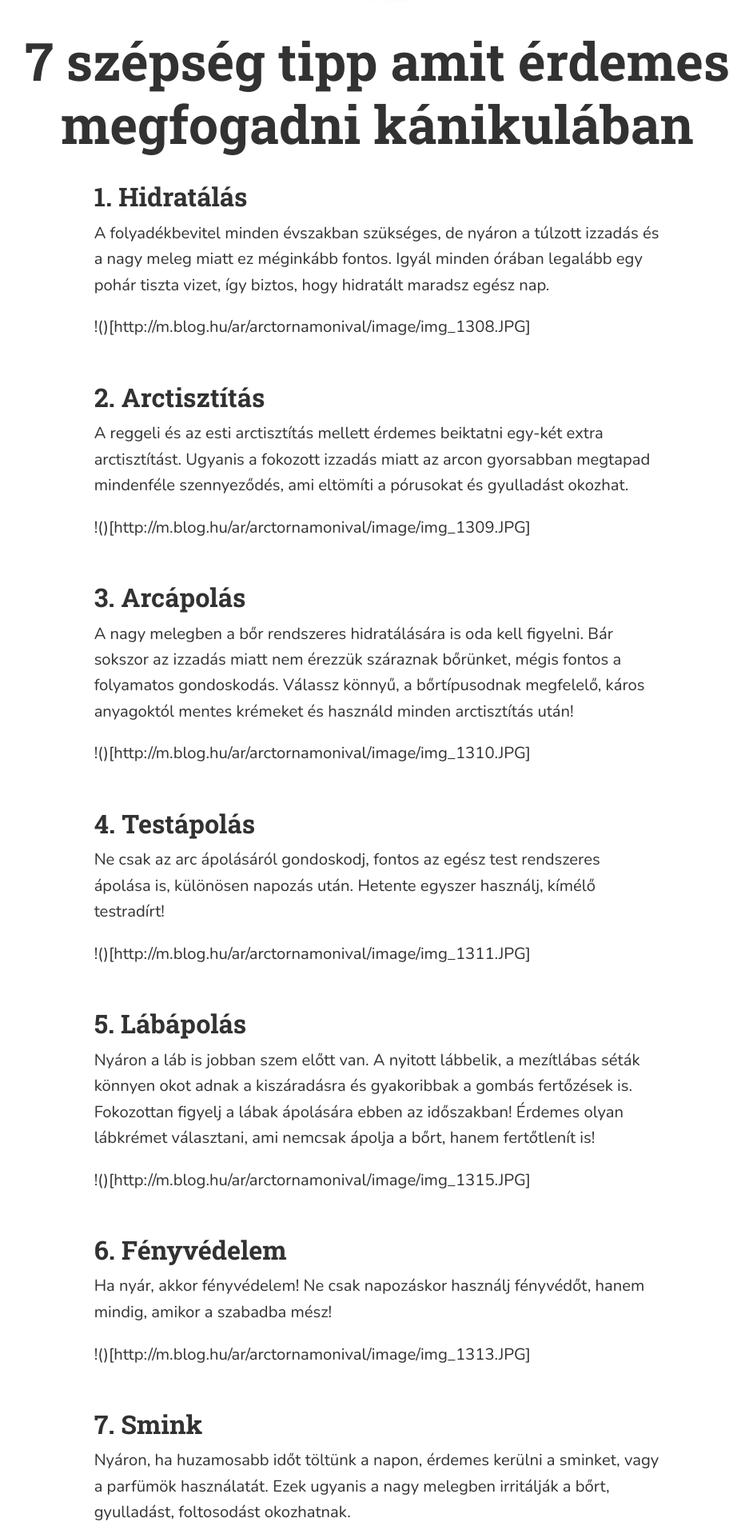
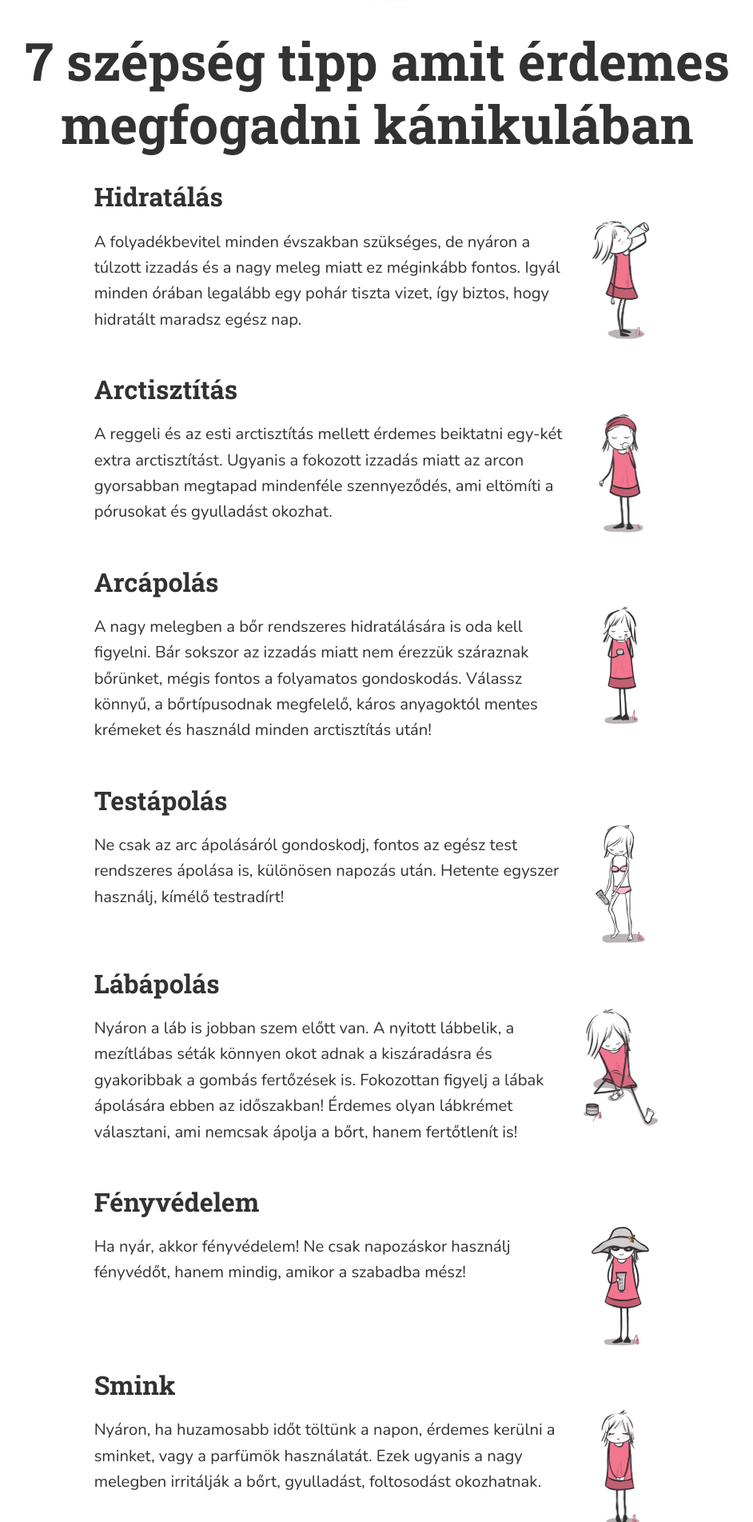
Before and after one commit to monikamudra/arctorna, a Jekyll site: the page built from _posts/2017-07-17-7-szepseg-tipp-amire-erdemes-odafigyelni-kanikulaban.md, in a window 1280 px wide. Shown: the part 556-2459 px from the top of the page at 80% size, without its empty margins (168-1110 px from the left). Built offline with Jekyll 4.4.1, drawn with Linux system fonts in a browser that asks for light colours; some of the changed text lies outside the part shown.

Commit message:
Set image layout for the "7 szepseg tipp…" post

```diff
--- a/_posts/2017-07-17-7-szepseg-tipp-amire-erdemes-odafigyelni-kanikulaban.md
+++ b/_posts/2017-07-17-7-szepseg-tipp-amire-erdemes-odafigyelni-kanikulaban.md
@@ -1,64 +1,80 @@
 ---
-title: 7 szépség tipp amit érdemes megfogadni&nbsp;kánikulában
+title: 7 szépség tipp amit érdemes megfogadni kánikulában
 image: /assets/images/posts/7-szepseg-tipp-amire-erdemes-odafigyelni-kanikulaban-social.jpg
 description: >-
   Nyáron a nagy melegben fontos odafigyelni néhány alapvető dologra, hogy
   ilyenkor is szépek mardhassunk.
 ---
 
-## 1. Hidratálás
+
+## Hidratálás
+{: style="clear: both"}
+
+![](/assets/images/posts/7-szepseg-tipp-amire-erdemes-odafigyelni-kanikulaban/1.jpg){: .u-SmallImage}
+{: style="width: 100px; float: right; text-align: center"}
 
 A folyadékbevitel minden évszakban szükséges, de nyáron a túlzott izzadás és a
 nagy meleg miatt ez méginkább fontos. Igyál minden órában legalább egy pohár
 tiszta vizet, így biztos, hogy hidratált maradsz egész nap.
 
-!()[http://m.blog.hu/ar/arctornamonival/image/img_1308.JPG]
 
-## 2. Arctisztítás
+## Arctisztítás
+{: style="clear: both"}
+
+![](/assets/images/posts/7-szepseg-tipp-amire-erdemes-odafigyelni-kanikulaban/2.jpg){: .u-SmallImage}
+{: style="width: 100px; float: right; text-align: center"}
 
 A reggeli és az esti arctisztítás mellett érdemes beiktatni egy-két extra
 arctisztítást. Ugyanis a fokozott izzadás miatt az arcon gyorsabban megtapad
 mindenféle szennyeződés, ami eltömíti a pórusokat és gyulladást okozhat.
 
-!()[http://m.blog.hu/ar/arctornamonival/image/img_1309.JPG]
+## Arcápolás
+{: style="clear: both"}
 
-## 3. Arcápolás
-
+![](/assets/images/posts/7-szepseg-tipp-amire-erdemes-odafigyelni-kanikulaban/3.jpg){: .u-SmallImage}
+{: style="width: 100px; float: right; text-align: center"}
 
 A nagy melegben a bőr rendszeres hidratálására is oda kell figyelni. Bár sokszor
 az izzadás miatt nem érezzük száraznak bőrünket, mégis fontos a folyamatos
 gondoskodás. Válassz könnyű, a bőrtípusodnak megfelelő, káros anyagoktól mentes
 krémeket és használd minden arctisztítás után!
 
-!()[http://m.blog.hu/ar/arctornamonival/image/img_1310.JPG]
 
-## 4. Testápolás
+## Testápolás
+{: style="clear: both"}
+
+![](/assets/images/posts/7-szepseg-tipp-amire-erdemes-odafigyelni-kanikulaban/4.jpg){: .u-SmallImage}
+{: style="width: 100px; float: right; text-align: center"}
 
 Ne csak az arc ápolásáról gondoskodj, fontos az egész test rendszeres ápolása
 is, különösen napozás után. Hetente egyszer használj, kímélő testradírt!
 
-!()[http://m.blog.hu/ar/arctornamonival/image/img_1311.JPG]
+## Lábápolás
+{: style="clear: both"}
 
-## 5. Lábápolás
+![](/assets/images/posts/7-szepseg-tipp-amire-erdemes-odafigyelni-kanikulaban/5.jpg){: .u-SmallImage}
+{: style="width: 100px; float: right; text-align: center"}
 
 Nyáron a láb is jobban szem előtt van. A nyitott lábbelik, a mezítlábas séták
 könnyen okot adnak a kiszáradásra és gyakoribbak a gombás fertőzések is.
 Fokozottan figyelj a lábak ápolására ebben az időszakban! Érdemes olyan
 lábkrémet választani, ami nemcsak ápolja a bőrt, hanem fertőtlenít is!
 
-!()[http://m.blog.hu/ar/arctornamonival/image/img_1315.JPG]
+## Fényvédelem
+{: style="clear: both"}
 
-## 6. Fényvédelem
+![](/assets/images/posts/7-szepseg-tipp-amire-erdemes-odafigyelni-kanikulaban/6.jpg){: .u-SmallImage}
+{: style="width: 100px; float: right; text-align: center"}
 
 Ha nyár, akkor fényvédelem! Ne csak napozáskor használj fényvédőt, hanem mindig,
 amikor a szabadba mész!
 
-!()[http://m.blog.hu/ar/arctornamonival/image/img_1313.JPG]
+## Smink
+{: style="clear: both"}
 
-## 7. Smink
+![](/assets/images/posts/7-szepseg-tipp-amire-erdemes-odafigyelni-kanikulaban/7.jpg){: .u-SmallImage}
+{: style="width: 100px; float: right; text-align: center"}
 
 Nyáron, ha huzamosabb időt töltünk a napon, érdemes kerülni a sminket, vagy a
 parfümök használatát. Ezek ugyanis a nagy melegben irritálják a bőrt,
 gyulladást, foltosodást okozhatnak.
-
-!()[http://m.blog.hu/ar/arctornamonival/image/img_1314.JPG]
--- a/_sass/utilities/_utilities.scss
+++ b/_sass/utilities/_utilities.scss
@@ -4,6 +4,10 @@
 
 .u-DisplayBlock {
   display: block;
+}
+
+.u-Relative {
+  position: relative;
 }
 
 .u-FlexImage {
@@ -134,3 +138,8 @@
   white-space: nowrap;
   position: absolute;
 }
+
+.u-SmallImage {
+  max-height: 150px;
+  max-width: 150px;
+}
```
